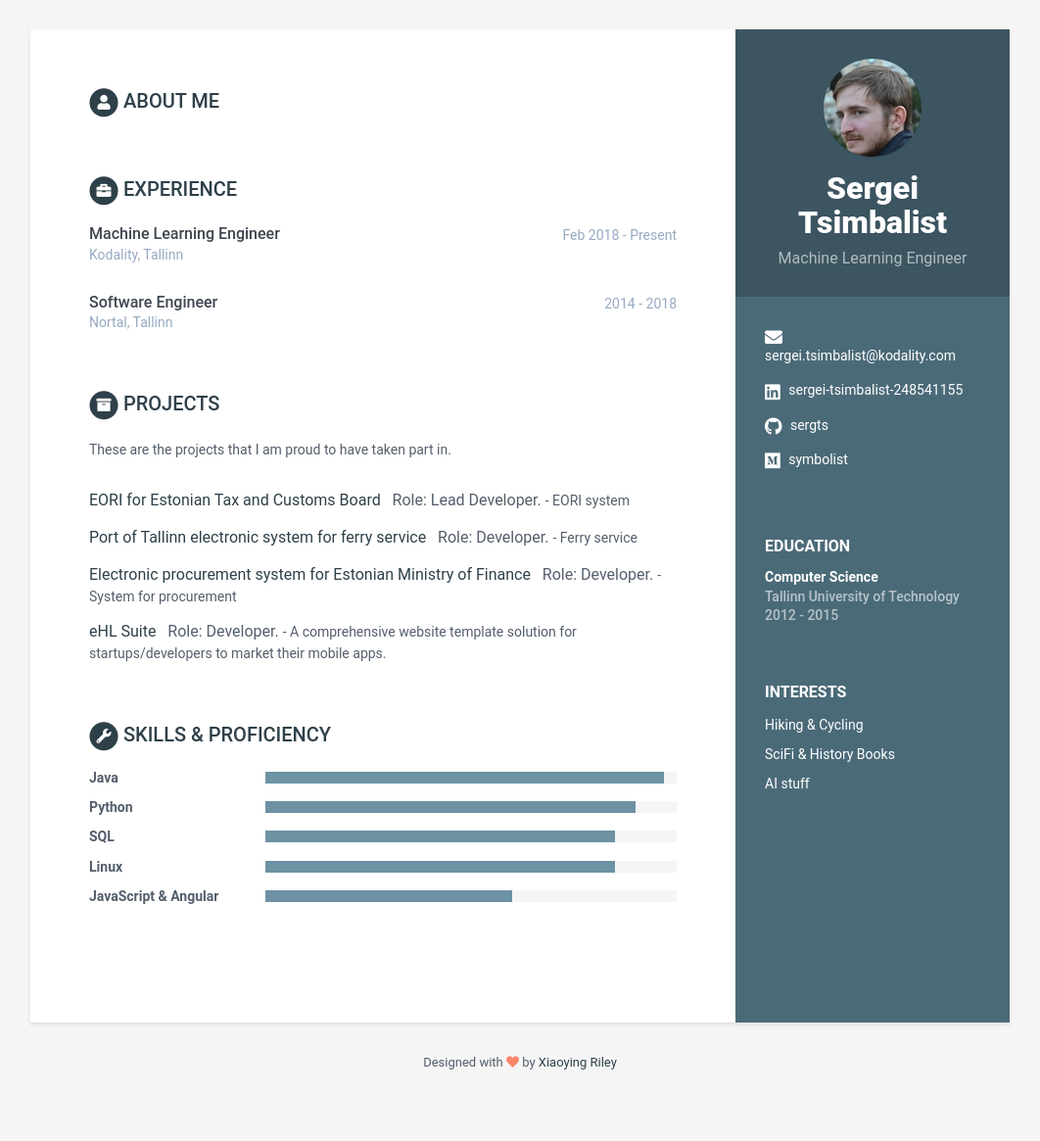
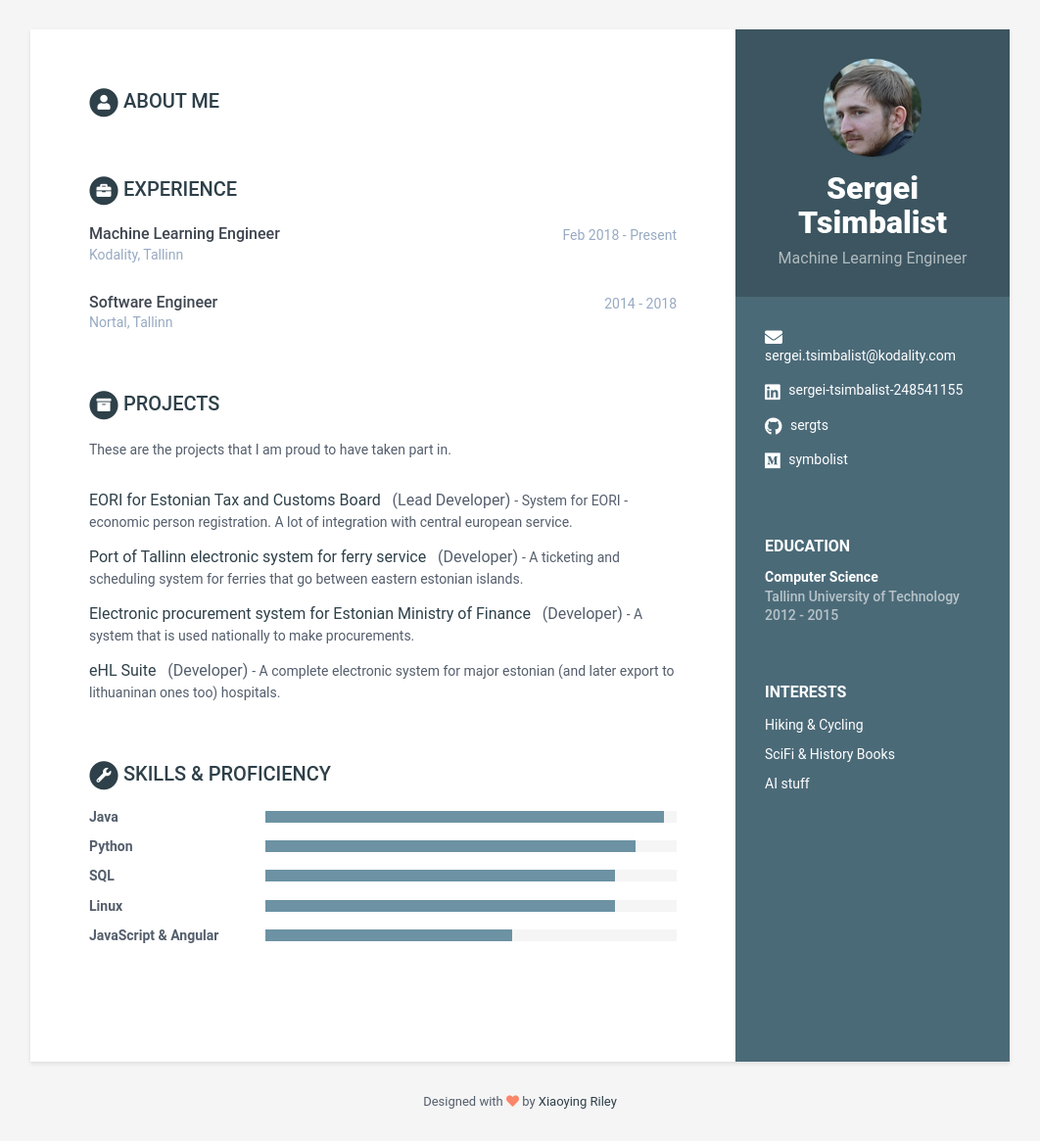
Before and after one commit to sergts/sergts.github.io, a Jekyll site: the page built from index.html, in a window 1280 px wide. Shown: the whole page at 98% size, without its empty margins (109-1171 px from the left). Built offline with Jekyll 4.4.1, drawn with Linux system fonts in a browser that asks for light colours; before the commit the page ends 1125 px from its top, so only the background shows below that.

Commit message:
Update data.yml

```diff
--- a/_data/data.yml
+++ b/_data/data.yml
@@ -44,10 +44,9 @@ education:
       university: Tallinn University of Technology
       time: 2012 - 2015
       details: |
-        My favourite course was probably Calculus by Liivi Kluge, very thorough explanations and practice sessions after which you felt like you understood a lot of arcane stuff.
-        Logical Programming by Jüri Vain was cool too. Had to develop an unusual way of thinking to use Prolog efficienly.
+        My favourite course was probably Calculus by Liivi Kluge - very thorough explanations and practice sessions after which you felt like you finally understood a lot of arcane stuff.
+        Logical Programming by Jüri Vain was cool too. Using Prolog definitely required an unusual way of thinking about programming.
         Also enjoyed taking part in programming competitions thanks to the Ago Luberg.
-
 
 experiences:
     - role: Machine Learning Engineer
@@ -71,23 +70,23 @@ projects:
     assignments:
       - title: EORI for Estonian Tax and Customs Board
         link: "https://www.emta.ee/et/ariklient/toll-kaubavahetus/ettevotja-registreerimine-eori"
-        role: "Role: Lead Developer. "
-        tagline: "EORI system"
+        role: "(Lead Developer)"
+        tagline: "System for EORI - economic person registration. A lot of integration with central european service."
 
       - title: Port of Tallinn electronic system for ferry service
         link: "https://www.praamid.ee"
-        role: "Role: Developer. "
-        tagline: "Ferry service"
+        role: "(Developer)"
+        tagline: "A ticketing and scheduling system for ferries that go between eastern estonian islands."
 
       - title: Electronic procurement system for Estonian Ministry of Finance
         link: "https://riigihanked.riik.ee/register"
-        tagline: "System for procurement"
-        role: "Role: Developer. "
+        tagline: "A system that is used nationally to make procurements."
+        role: "(Developer) "
 
       - title: eHL Suite
         link: "#"
-        role: "Role: Developer. "
-        tagline: "A comprehensive website template solution for startups/developers to market their mobile apps."
+        role: "(Developer)"
+        tagline: "A complete electronic system for major estonian (and later export to lithuaninan ones too) hospitals."
 
 
 skills:
```
